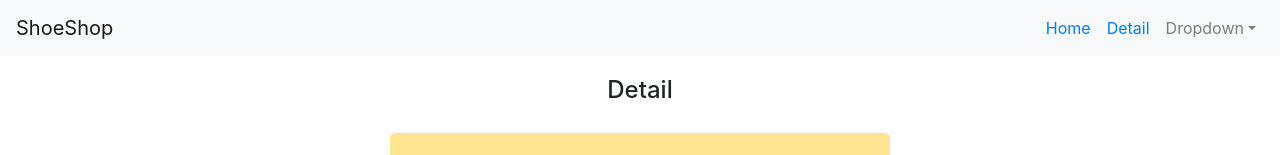
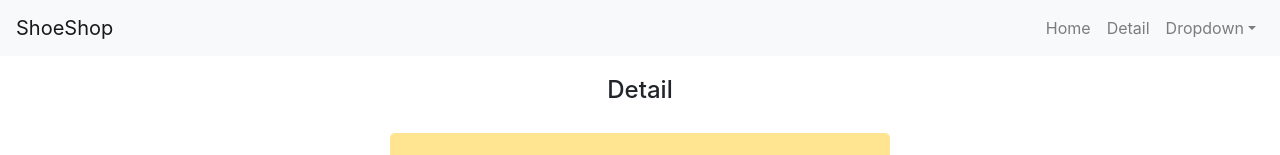
Before and after one commit to HongYeseul/CoddingApple_React, a React (Create React App) app in the folder shop/: page /detail/1 in a window 1280 px wide. Shown: the top 155 px of the page. Built offline with nearby package versions, Linux system fonts and the light colour scheme.

Commit message:
10- Lifecycle Hook (옛날사람) useEffect (요즘사람)

```diff
--- a/shop/src/App.js
+++ b/shop/src/App.js
@@ -18,8 +18,8 @@
         <Navbar.Toggle aria-controls="basic-navbar-nav" />
         <Navbar.Collapse id="basic-navbar-nav">
           <Nav className="ml-auto">
-            <Nav.Link><Link to="/">Home</Link></Nav.Link>
-            <Nav.Link><Link to="/detail">Detail</Link></Nav.Link>
+            <Nav.Link as={Link} to="/">Home</Nav.Link>
+            <Nav.Link as={Link} to="/detail">Detail</Nav.Link>
             <NavDropdown title="Dropdown" id="basic-nav-dropdown">
               <NavDropdown.Item href="#action/3.1">Action</NavDropdown.Item>
               <NavDropdown.Item href="#action/3.2">Another action</NavDropdown.Item>
--- a/shop/src/Detail.js
+++ b/shop/src/Detail.js
@@ -1,4 +1,4 @@
-import React, {useState} from 'react';
+import React, {useEffect, useState} from 'react';
 import {useHistory, useParams} from 'react-router-dom';
 import styled from 'styled-components';
 import './Detail.scss'
@@ -12,8 +12,33 @@
     color : ${props => props.색상}
 `;
 
+// //Hook이라는 것을 사용해서 컴포넌트가 일할 때 중간 중간에 참견을 할 수 있다.
+// //ex. Detail 컴포넌트 등장 전에 이것 좀 해줘
+// class Detail2 extends React.Component{
+//   componentDidMount(){
+//     //Detail2 컴포넌트가 Mount 되고나서 실행할 코드
+//     //컴포넌트 첫 등장 후 실행할 코드
+//   }
+//   componentWillUnmount(){
+//     //Detail2 컴포넌트가 UnMount 되고나서 실행할 코드
+//     //다른페이지로 넘어간다든지 등의 사유로 컴포넌트가 사라지기 전 실행 할 코드
+//   }
+// }
 
 function Detail(props){
+
+  useEffect(()=>{  // hook은 여러개 사용하고 싶으면 여러개도 생성 가능하다. (대신 코드 적힌 순서대로 실행)
+    //컴포넌트가 mount, update 되었을 때 실행 가능
+    //2초 후에 alert 창을 보이지 않게 하려면
+    let 타이머 = setTimeout(()=>{
+
+    }, 2000);
+    return function 어쩌구() {
+      //실행할 코드
+      // unmount 될 때 실행. (컴포넌트 사라질 때 실행되는 부분)
+    }
+  });
+
     let { id } = useParams();
     let history = useHistory();
 
```
